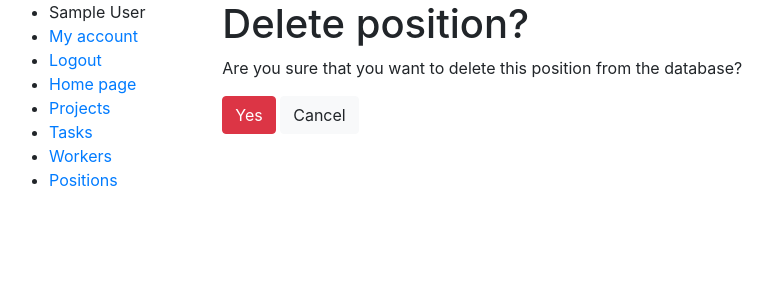
After one commit to vkrasnovyd/project-management-platform, a Django app: page /positions/1/delete/ in a window 1280 px wide. The commit adds this page. Shown: the top 300 px of the page, without its empty margins (6-778 px from the left). Run offline with Django 4.2, Linux system fonts and the light colour scheme; a user stored in the database is signed in; tables that the repository leaves empty hold one stand-in row (values such as "Sample post").

Commit message:
Add PositionDeleteView

```diff
--- a/task_manager/urls.py
+++ b/task_manager/urls.py
@@ -11,6 +11,7 @@ from task_manager.views import (
     PositionListView,
     PositionCreateView,
     PositionUpdateView,
+    PositionDeleteView,
 )
 
 urlpatterns = [
@@ -28,6 +29,7 @@ urlpatterns = [
     path("positions/", PositionListView.as_view(), name="position-list"),
     path("positions/create/", PositionCreateView.as_view(), name="position-create"),
     path("positions/<int:pk>/update/", PositionUpdateView.as_view(), name="position-update"),
+    path("positions/<int:pk>/delete/", PositionDeleteView.as_view(), name="position-delete"),
 ]
 
 app_name = "task_manager"
--- a/task_manager/views.py
+++ b/task_manager/views.py
@@ -117,3 +117,10 @@ class PositionUpdateView(LoginRequiredMixin, generic.UpdateView):
     model = Position
     form_class = PositionForm
     success_url = reverse_lazy("task_manager:position-list")
+
+
+class PositionDeleteView(LoginRequiredMixin, generic.DeleteView):
+    """View class for the page for deleting user info from the DB."""
+
+    model = Position
+    success_url = reverse_lazy("task_manager:position-list")
--- /dev/null
+++ b/templates/task_manager/position_confirm_delete.html
@@ -0,0 +1,12 @@
+{% extends "base.html" %}
+
+{% block content %}
+  <h1>Delete position?</h1>
+  <p>Are you sure that you want to delete this position from the database?</p>
+  <form action="" method="post">
+    {% csrf_token %}
+
+    <input type="submit" value="Yes" class="btn btn-danger">
+    <a href="{{ request.GET.next }}" class="btn btn-light">Cancel</a>
+  </form>
+{% endblock %}
--- a/templates/task_manager/position_list.html
+++ b/templates/task_manager/position_list.html
@@ -31,7 +31,7 @@
           {% if position.num_workers %}
             <div class="btn btn-secondary">Delete</div>
           {% else %}
-            <a href="#" class="btn btn-danger">Delete</a>
+            <a href="{% url 'task_manager:position-delete' pk=position.id %}?next={% url 'task_manager:position-list' %}" class="btn btn-danger">Delete</a>
           {% endif %}
         </td>
       </tr>
```
